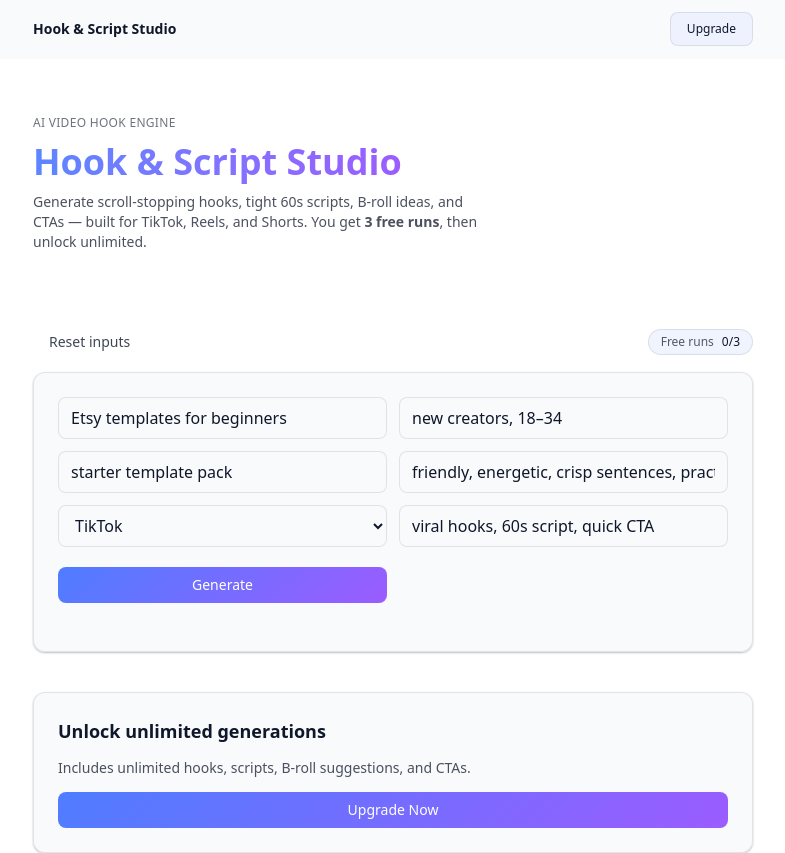
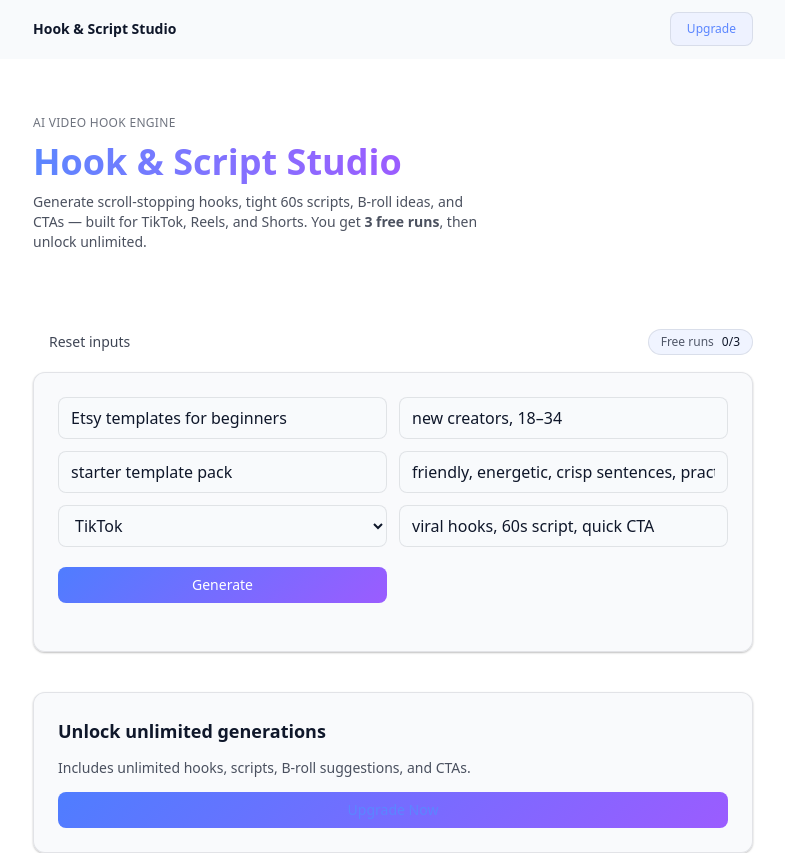
Before and after one commit to aveeno350-ctrl/hook-script-studio, a Next.js app: page / in a window 1280 px wide. Shown: the top 853 px of the page, without its empty margins (247-1032 px from the left). Built offline with nearby package versions, Linux system fonts and the light colour scheme; no server answers.

Commit message:
Update globals.css

```diff
--- a/app/globals.css
+++ b/app/globals.css
@@ -124,3 +124,16 @@ html, body {
   background-size: 200% 100%;
   animation: shimmer 1.4s infinite linear;
 }
+
+/* ===== Custom Link Styling ===== */
+a {
+  color: var(--brand-500);
+  text-decoration: none;
+  transition: color 0.2s ease, text-underline-offset 0.2s ease;
+}
+
+a:hover {
+  color: var(--accent-500);
+  text-decoration: underline;
+  text-underline-offset: 3px;
+}
```
